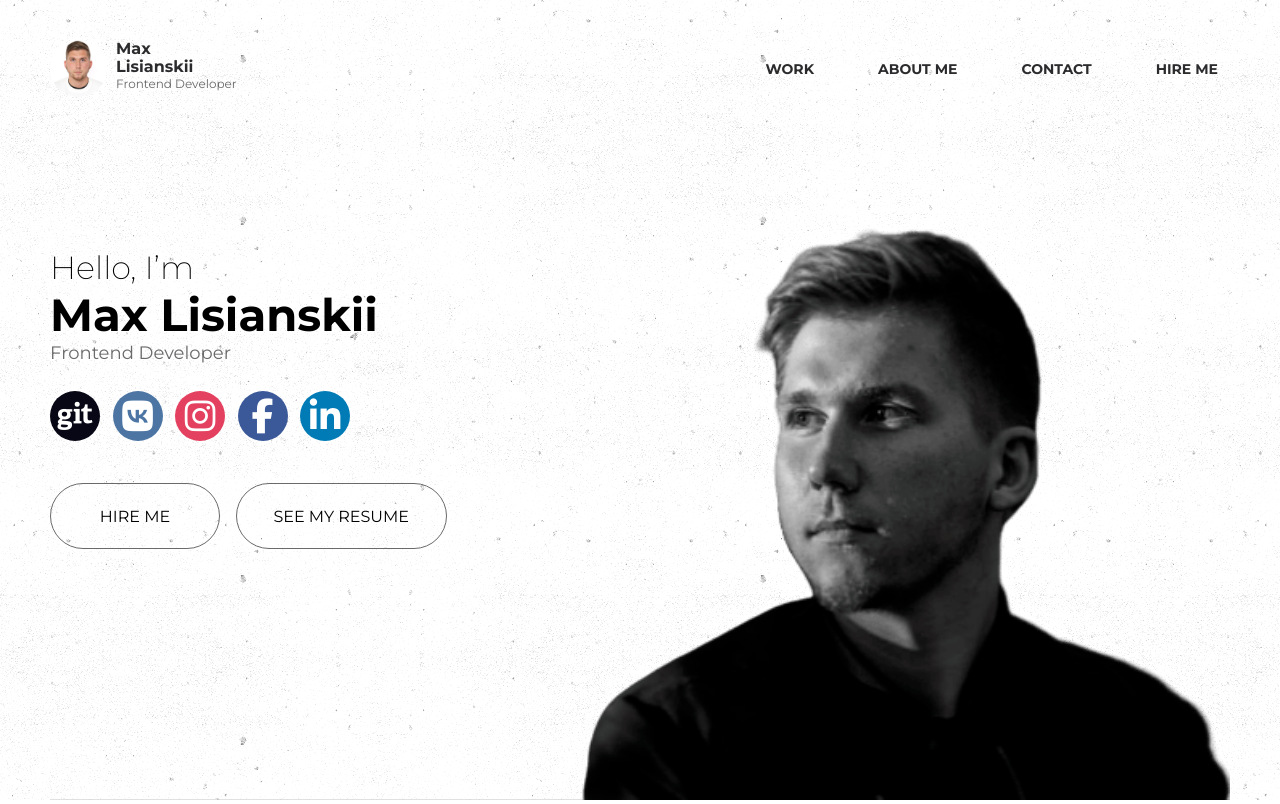
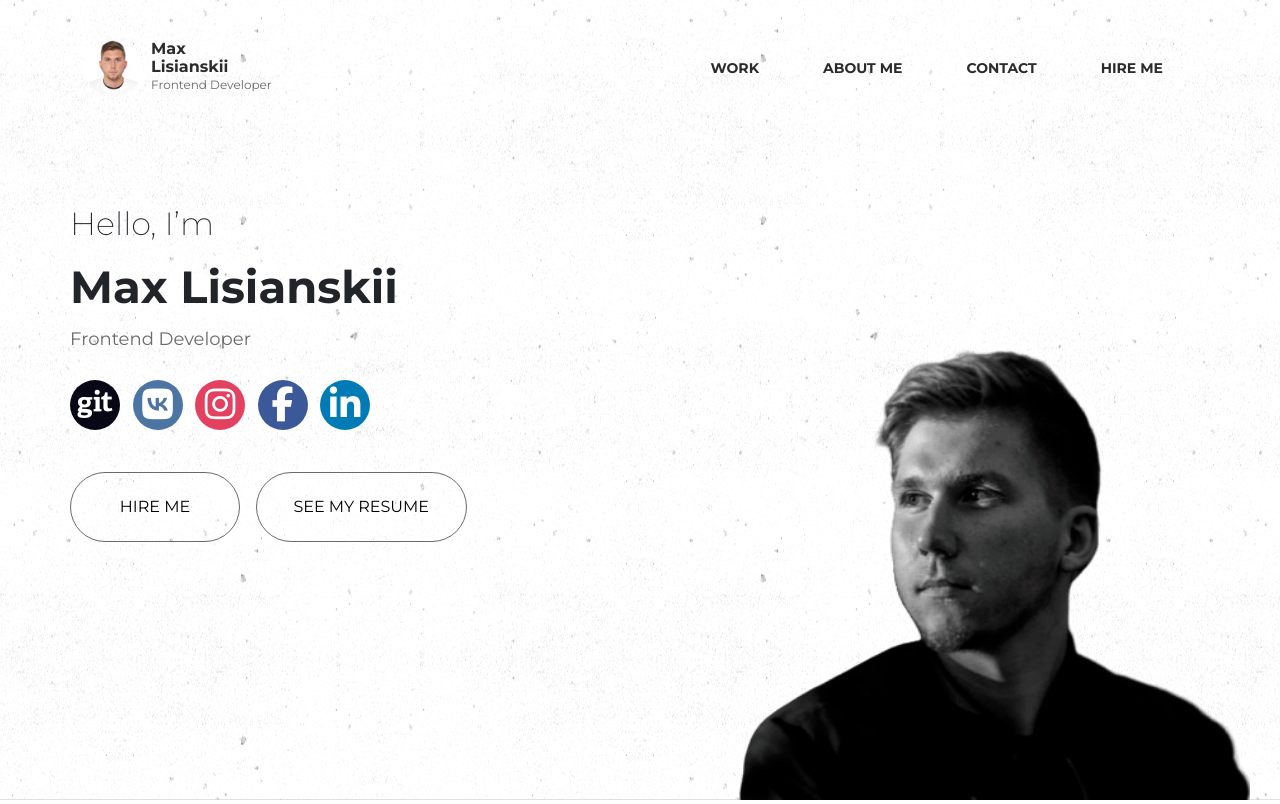
Before and after one commit to MaxLisyanskiy/Portfolio, a website: page src/index.html in a window 1280 px wide. Shown: the top 804 px of the page. Drawn offline with Linux system fonts and the light colour scheme.

Commit message:
boostrap

```diff
--- a/src/index.html
+++ b/src/index.html
@@ -1,18 +1,24 @@
 <!DOCTYPE html>
 <html lang="en">
 <head>
+
+    <!-- <meta> -->
     <meta charset="UTF-8">
     <meta name="viewport" content="width=device-width, initial-scale=1.0">
+
+    <!-- link -->
     <link href="https://fonts.googleapis.com/css2?family=Montserrat:ital,wght@0,200;0,300;0,400;0,700;1,300&display=swap" rel="stylesheet">
+    <link rel="stylesheet" href="css/bootstrap-grid.min.css">
+    <link rel="stylesheet" href="css/bootstrap-reboot.min.css">
     <link rel="stylesheet" href="css/style.min.css">
-    <title>MaxLisyanskiy</title>
+    <title>Max Lisianskii</title>
 </head>
+
 <body>
 
 <!-- Header -->
 <header class="header">
         <div class="container">
-
             <div class="header__top">
                  <div class="user">
                         <div class="user__avatar">
@@ -30,15 +36,18 @@
                     <a class="nav__link" href="#">CONTACT</a>
                     <a class="nav__link" href="#">HIRE ME</a>
                 </nav>
-
                 <div class="burger">
                     <img src="../images/burger/interface.svg" alt="burger" class="burger__img">
                 </div>
             </div>
 
-        <div class="header-center intro">
-            <div class="intro__inner">
+        </div>
+</header>
 
+    <!-- intro -->
+    <section class="intro">
+        <div class="container">
+            <div class="row">
                 <div class="intro__content">
                     <h2 class="intro__suptitle">Hello, I’m</h2>
                     <h1 class="intro__title">Max Lisianskii</h1>
@@ -60,9 +69,7 @@
                 <img src="../images/Me_1.png" alt="Me" class="intro__photo">
             </div>
         </div>
-    </div>
-</header>
-
+    </section>
 
 <!-- Works -->
 <section class="works">
@@ -79,8 +86,9 @@
 
         <!-- Portfolio -->
         <div class="works-portfolio portfolio">
-
-            <div class="portfolio__col">
+            <div class="container">
+                <div class="row">
+                    <div class="portfolio__col col-md-6 col-lg-4">
                         <img src="../images/Portfolio/PSD.jpg" alt="" class="portfolio__img img">
                         <div class="portfolio__content">
                             <div class="portfolio__category">CATEGORY</div>
@@ -90,7 +98,7 @@
                         </div>
                     </div>
 
-            <div class="portfolio__col">
+                    <div class="portfolio__col col-md-6 col-lg-4">
                         <img src="../images/Portfolio/PSD.jpg" alt="" class="portfolio__img img">
                         <div class="portfolio__content">
                             <div class="portfolio__category">CATEGORY</div>
@@ -100,7 +108,7 @@
                         </div>
                     </div>
 
-            <div class="portfolio__col">
+                    <div class="portfolio__col col-md-6 col-lg-4">
                         <img src="../images/Portfolio/PSD.jpg" alt="" class="portfolio__img img">
                         <div class="portfolio__content">
                             <div class="portfolio__category">CATEGORY</div>
@@ -140,6 +148,9 @@
                         </div>
                     </div>
                 </div>
+            </div>
+        </div>
+
 
         <button href="#" class="btn btn--sm">LOAD MORE WORK</button>
     </div>
--- a/src/sass/blocks/_header.sass
+++ b/src/sass/blocks/_header.sass
@@ -1,18 +1,9 @@
 .header
-    position: relative
+    position: fixed
     width: 100%
-    height: 100vh
-    background: url(../../images/bg/concrete-wall.png) center repeat
-    padding-top: 15rem
-    display: flex
-    flex-direction: column
-    justify-content: flex-end
+    top: 4rem
+    z-index: 2
     &__top
-        position: fixed
-        top: 4rem
-        width: 100%
-        max-width: 1200px
-        z-index: 1000
         display: flex
         justify-content: space-between
         align-items: center
--- a/src/sass/blocks/_intro.sass
+++ b/src/sass/blocks/_intro.sass
@@ -1,11 +1,11 @@
 .intro
-    margin-top: 5rem
-    &__inner
-        position: relative
-        display: flex
-        padding-top: 10rem
-        padding-bottom: 12rem
-        border-bottom: 1px solid #c9c7c78a
+    position: relative
+    display: flex
+    padding-top: 20rem
+    padding-bottom: 12rem
+    border-bottom: 1px solid #c9c7c78a
+    height: 100vh
+    background: url(../../images/bg/concrete-wall.png) center repeat
     &__content
         margin-bottom: 130px
         width: 50%
@@ -20,7 +20,7 @@
         font-weight: 400
         color: $grey
     &__photo
-        width: 55%
+        width: 40%
         position: absolute
         bottom: -1px
-        right: 0
+        right: 30px
--- a/src/sass/blocks/_media.sass
+++ b/src/sass/blocks/_media.sass
@@ -1,3 +1,9 @@
+// @media screen and (max-width: 1200px)
+
+
+// @media screen and (max-width: 767px)
+
+
 @media screen and (max-width: 767px)
     .nav
         display: none
--- a/src/sass/blocks/_nav.sass
+++ b/src/sass/blocks/_nav.sass
@@ -14,8 +14,3 @@
         transition: .2s all
         &:hover
             border-color: $black
-
-
-@media screen and (max-width: 768px)
-    .nav
-        display: none
--- a/src/sass/style.sass
+++ b/src/sass/style.sass
@@ -5,23 +5,10 @@ html
 
 *
     font-family: 'Montserrat', sans-serif
-    box-sizing: border-box
-    margin: 0
-
-
-h1, h2, h3, h4, h5, h6
-    margin: 0
 
 .body
     font-size: 1rem
     color: $black
-
-.container
-    width: 100%
-    max-width: 1200px
-    padding-left: 1rem
-    padding-right: 1rem
-    margin: 0 auto
 
 .title
     color: #2b2a2c
@@ -43,3 +30,4 @@ h1, h2, h3, h4, h5, h6
 @import 'blocks/img'
 @import 'blocks/footer'
 @import 'blocks/burger'
+@import 'blocks/media'
```
Also changed, not shown: src/css/bootstrap-grid.min.css (added), src/css/bootstrap-reboot.min.css (added), src/css/style.min.css, src/images/Me_2.png (added). Lines whose indentation alone changed are shown as unchanged.
